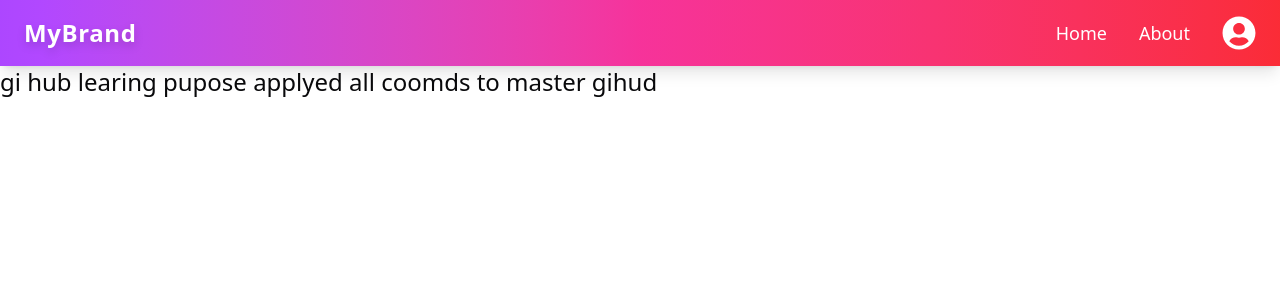
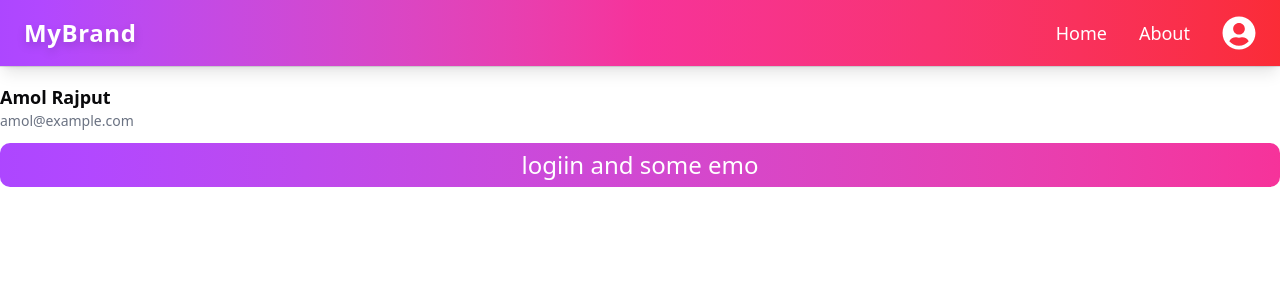
Before and after one commit to amolpatil1955/demo, a Next.js app: page / in a window 1280 px wide. Shown: the top 300 px of the page. Built offline with nearby package versions, Linux system fonts and the light colour scheme.

Commit message:
amol branch code

```diff
--- a/components/Home.jsx
+++ b/components/Home.jsx
@@ -1,11 +1,18 @@
-import React from 'react'
+import React from "react";
 
 const home = () => {
   return (
     <div>
-                                       gi hub learing pupose applyed all coomds to master gihud
-   </div>
-  )
-}
+      {/* User Details Mobile */}
+      <div className="border-t pt-4">
+        <p className="font-bold text-lg">Amol Rajput</p>
+        <p className="text-sm text-gray-500">amol@example.com</p>
+        <button className="mt-3 w-full bg-linear-to-r from-purple-500 to-pink-500 text-white py-1.5 rounded-lg hover:scale-105 transition-all">
+          logiin and some emo{" "}
+        </button>
+      </div>
+    </div>
+  );
+};
 
-export default home
+export default home;
```
